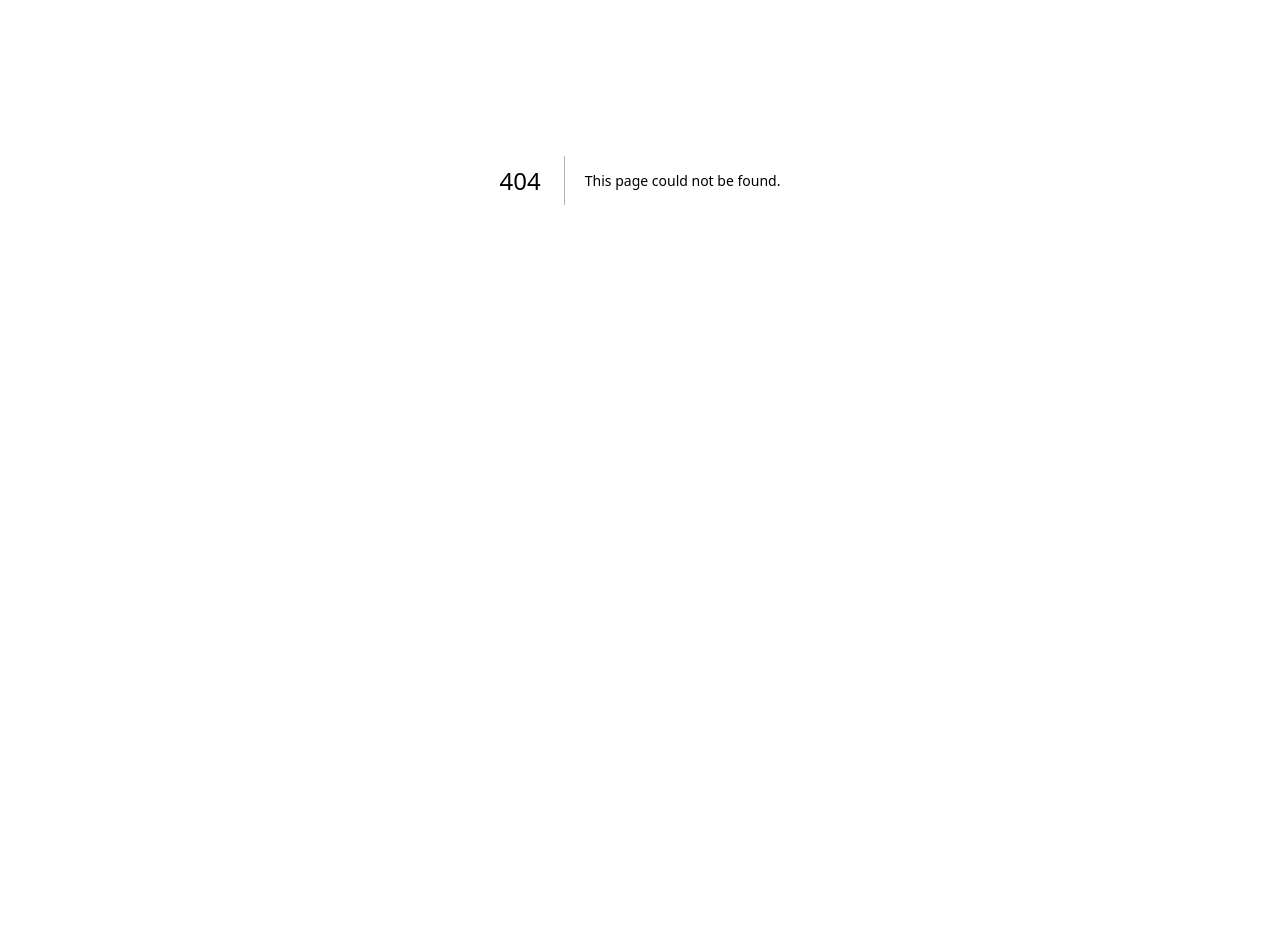
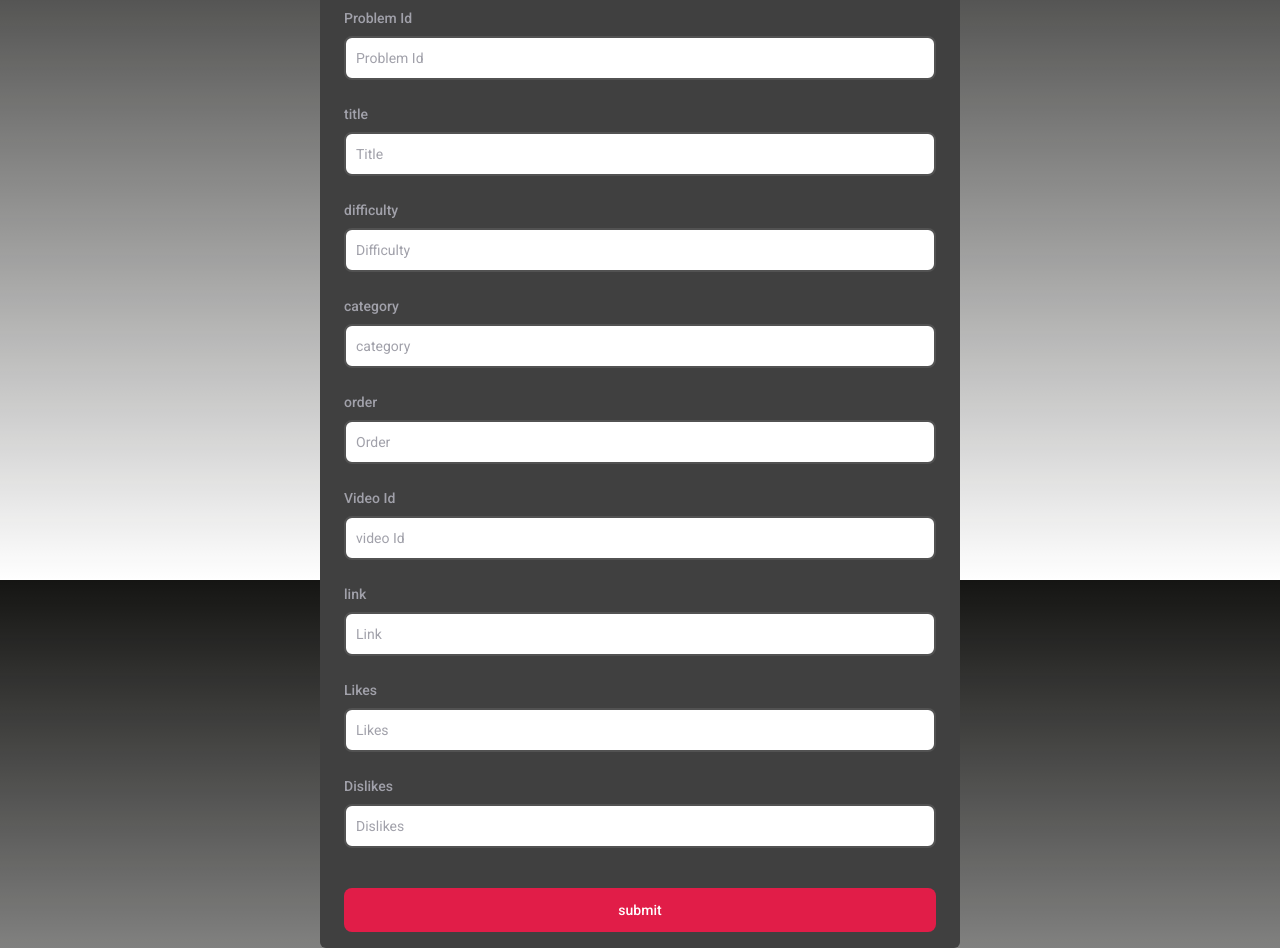
Before and after one commit to rishabhthakur11/RedCoder, a Next.js app: page /addproblems in a window 1280 px wide. Before the commit this address had no page. Shown: the part 220-1168 px from the top of the page. Before the commit the page ends 800 px from the top, so only its background shows below. Built offline with nearby package versions, Linux system fonts and the light colour scheme; no server answers.

Commit message:
Added from to submit problems

```diff
--- a/src/components/Header.tsx
+++ b/src/components/Header.tsx
@@ -2,7 +2,6 @@ import Image from "next/image";
 import Link from "next/link";
 import React, { useEffect, useRef, useState } from "react";
 import logo from "../Assets/Logo/logoWhite.png";
-import WhatshotIcon from "@mui/icons-material/Whatshot";
 import avatar from "../Assets/Logo/avatar.png";
 import CloseIcon from "@mui/icons-material/Close";
 import { SideBar } from "./SideBar";
@@ -234,11 +233,12 @@ export const Header = ({ problemPage }: HeaderProps) => {
                     <TerminalIcon sx={{ color: grey[500] }} fontSize="large" />
                     <p className="">My Playground</p>
                   </div>
-
-                  <div className="flex gap-3 items-center px-4 py-2 hover:bg-textLightGray cursor-pointer">
-                    <NoteAddIcon sx={{ color: grey[500] }} fontSize="large" />
-                    <p className="">Notebook</p>
-                  </div>
+                  <Link href="/addproblems">
+                    <div className="flex gap-3 items-center px-4 py-2 hover:bg-textLightGray cursor-pointer">
+                      <NoteAddIcon sx={{ color: grey[500] }} fontSize="large" />
+                      <p className="">Add Problems</p>
+                    </div>
+                  </Link>
 
                   <div className="flex gap-3 items-center px-4 py-2 hover:bg-textLightGray cursor-pointer">
                     <AccessTimeIcon
--- /dev/null
+++ b/src/components/ProblemForm.tsx
@@ -0,0 +1,223 @@
+import { firestore } from "@/firebase/firebase";
+import { doc, setDoc } from "firebase/firestore";
+import React, { useState } from "react";
+import { toast } from "react-toastify";
+
+type Props = {};
+
+const ProblemForm = (props: Props) => {
+  const [inputs, setInputs] = useState({
+    id: "",
+    title: "",
+    difficulty: "",
+    category: "",
+    order: 0,
+    videoId: "",
+    link: "",
+    likes: 0,
+    dislikes: 0,
+  });
+  const handleInputChange = (e: React.ChangeEvent<HTMLInputElement>) => {
+    setInputs({
+      ...inputs,
+      [e.target.name]: e.target.value,
+    });
+  };
+
+  const handleSubmit = async (e: React.FormEvent<HTMLFormElement>) => {
+    e.preventDefault();
+    // convert the order, likes and Dislikes to number
+    const newProblem = {
+      ...inputs,
+      order: Number(inputs.order),
+      likes: Number(inputs.likes),
+      dislikes: Number(inputs.dislikes),
+    };
+    await setDoc(doc(firestore, "problems", inputs.id), newProblem);
+    setInputs({
+      id: "",
+      title: "",
+      difficulty: "",
+      category: "",
+      order: 0,
+      videoId: "",
+      link: "",
+      likes: 0,
+      dislikes: 0,
+    });
+
+    toast.success("Problem Added to Database", {
+      position: "top-center",
+      autoClose: 500,
+      theme: "dark",
+    });
+  };
+  return (
+    <form
+      className="space-y-6 px-6 pb-4 pt-6 w-1/2 rounded-md mx-auto bg-boxBrown mt-20"
+      onSubmit={handleSubmit}
+    >
+      <h3 className="text-xl font-medium text-white">
+        Problem Contibution form
+      </h3>
+      <div>
+        <label
+          htmlFor="problemId"
+          className="text-sm font-medium block mb-2 text-textGray"
+        >
+          Problem Id
+        </label>
+        <input
+          onChange={handleInputChange}
+          type="text"
+          name="id"
+          id="id"
+          className="border-2 outline-none sm:text-sm rounded-lg focus:ring-textRed focus:border-textRed block w-full p-2.5 bg-white border-lightBrown placeholder-textGray text-black"
+          placeholder="Problem Id"
+        />
+      </div>
+      <div>
+        <label
+          htmlFor="title"
+          className="text-sm font-medium block mb-2 text-textGray"
+        >
+          title
+        </label>
+        <input
+          onChange={handleInputChange}
+          type="text"
+          name="title"
+          id="title"
+          className="border-2 outline-none sm:text-sm rounded-lg focus:ring-textRed focus:border-textRed block w-full p-2.5 bg-white border-lightBrown placeholder-textGray text-black mb-4"
+          placeholder="Title"
+        />
+      </div>
+      <div>
+        <label
+          htmlFor="difficulty"
+          className="text-sm font-medium block mb-2 text-textGray"
+        >
+          difficulty
+        </label>
+        <input
+          onChange={handleInputChange}
+          type="text"
+          name="difficulty"
+          id="difficulty"
+          className="border-2 outline-none sm:text-sm rounded-lg focus:ring-textRed focus:border-textRed block w-full p-2.5 bg-white border-lightBrown placeholder-textGray text-black mb-4"
+          placeholder="Difficulty"
+        />
+      </div>
+
+      <div>
+        <label
+          htmlFor="category"
+          className="text-sm font-medium block mb-2 text-textGray"
+        >
+          category
+        </label>
+        <input
+          onChange={handleInputChange}
+          type="text"
+          name="category"
+          id="category"
+          className="border-2 outline-none sm:text-sm rounded-lg focus:ring-textRed focus:border-textRed block w-full p-2.5 bg-white border-lightBrown placeholder-textGray text-black mb-4"
+          placeholder="category"
+        />
+      </div>
+
+      <div>
+        <label
+          htmlFor="order"
+          className="text-sm font-medium block mb-2 text-textGray"
+        >
+          order
+        </label>
+        <input
+          onChange={handleInputChange}
+          type="text"
+          name="order"
+          id="order"
+          className="border-2 outline-none sm:text-sm rounded-lg focus:ring-textRed focus:border-textRed block w-full p-2.5 bg-white border-lightBrown placeholder-textGray text-black mb-4"
+          placeholder="Order"
+        />
+      </div>
+
+      <div>
+        <label
+          htmlFor="videoId"
+          className="text-sm font-medium block mb-2 text-textGray"
+        >
+          Video Id
+        </label>
+        <input
+          onChange={handleInputChange}
+          type="text"
+          name="videoId"
+          id="videoId"
+          className="border-2 outline-none sm:text-sm rounded-lg focus:ring-textRed focus:border-textRed block w-full p-2.5 bg-white border-lightBrown placeholder-textGray text-black mb-4"
+          placeholder="video Id"
+        />
+      </div>
+
+      <div>
+        <label
+          htmlFor="link"
+          className="text-sm font-medium block mb-2 text-textGray"
+        >
+          link
+        </label>
+        <input
+          onChange={handleInputChange}
+          type="text"
+          name="link"
+          id="link"
+          className="border-2 outline-none sm:text-sm rounded-lg focus:ring-textRed focus:border-textRed block w-full p-2.5 bg-white border-lightBrown placeholder-textGray text-black mb-4"
+          placeholder="Link"
+        />
+      </div>
+      <div>
+        <label
+          htmlFor="likes"
+          className="text-sm font-medium block mb-2 text-textGray"
+        >
+          Likes
+        </label>
+        <input
+          onChange={handleInputChange}
+          type="text"
+          name="likes"
+          id="likes"
+          className="border-2 outline-none sm:text-sm rounded-lg focus:ring-textRed focus:border-textRed block w-full p-2.5 bg-white border-lightBrown placeholder-textGray text-black mb-4"
+          placeholder="Likes"
+        />
+      </div>
+      <div>
+        <label
+          htmlFor="dislikes"
+          className="text-sm font-medium block mb-2 text-textGray"
+        >
+          Dislikes
+        </label>
+        <input
+          onChange={handleInputChange}
+          type="text"
+          name="dislikes"
+          id="dislikes"
+          className="border-2 outline-none sm:text-sm rounded-lg focus:ring-textRed focus:border-textRed block w-full p-2.5 bg-white border-lightBrown placeholder-textGray text-black mb-4"
+          placeholder="Dislikes"
+        />
+      </div>
+
+      <button
+        type="submit"
+        className="w-full text-white font-medium rounded-lg
+      text-sm px-5 py-3 text-center bg-textRed"
+      >
+        submit
+      </button>
+    </form>
+  );
+};
+
+export default ProblemForm;
--- /dev/null
+++ b/src/pages/addproblems.tsx
@@ -0,0 +1,24 @@
+import { Header } from "@/components/Header";
+import ProblemForm from "@/components/ProblemForm";
+import { Roboto } from "next/font/google";
+import React from "react";
+
+type Props = {};
+const roboto = Roboto({
+  weight: ["100", "300", "400", "500", "700", "900"],
+  subsets: ["latin"],
+  display: "swap",
+});
+
+function addproblems({}: Props) {
+  return (
+    <div className={`flex flex-col ${roboto.className} mb-10 h-screen`}>
+      <div className="left-0 top-0 bg-mildBrown pt-3 pb-3 lg:p-3">
+        <Header />
+      </div>
+      <ProblemForm />
+    </div>
+  );
+}
+
+export default addproblems;
--- a/src/pages/problems/index.tsx
+++ b/src/pages/problems/index.tsx
@@ -59,6 +59,7 @@ const Problem = () => {
             </div>
             {/* tabular Design  */}
             <div className="max-w-5xl mx-auto">
+              <TabularDesign setLoadingProblems={setLoadingProblems} />
               {loadingProblems && (
                 <div className="max-w-[1200px] mx-auto  w-full animate-pulse">
                   {[...Array(10)].map((_, idx) => (
@@ -66,11 +67,10 @@ const Problem = () => {
                   ))}
                 </div>
               )}
-              <TabularDesign setLoadingProblems={setLoadingProblems} />
             </div>
           </div>
         </div>
-        <div className="hidden lg:block lg:w-1/4  min-h-screen">
+        <div className="hidden lg:block lg:w-1/4  min-h-screen mt-4">
           <Calender />
           <Progress />
         </div>
```
